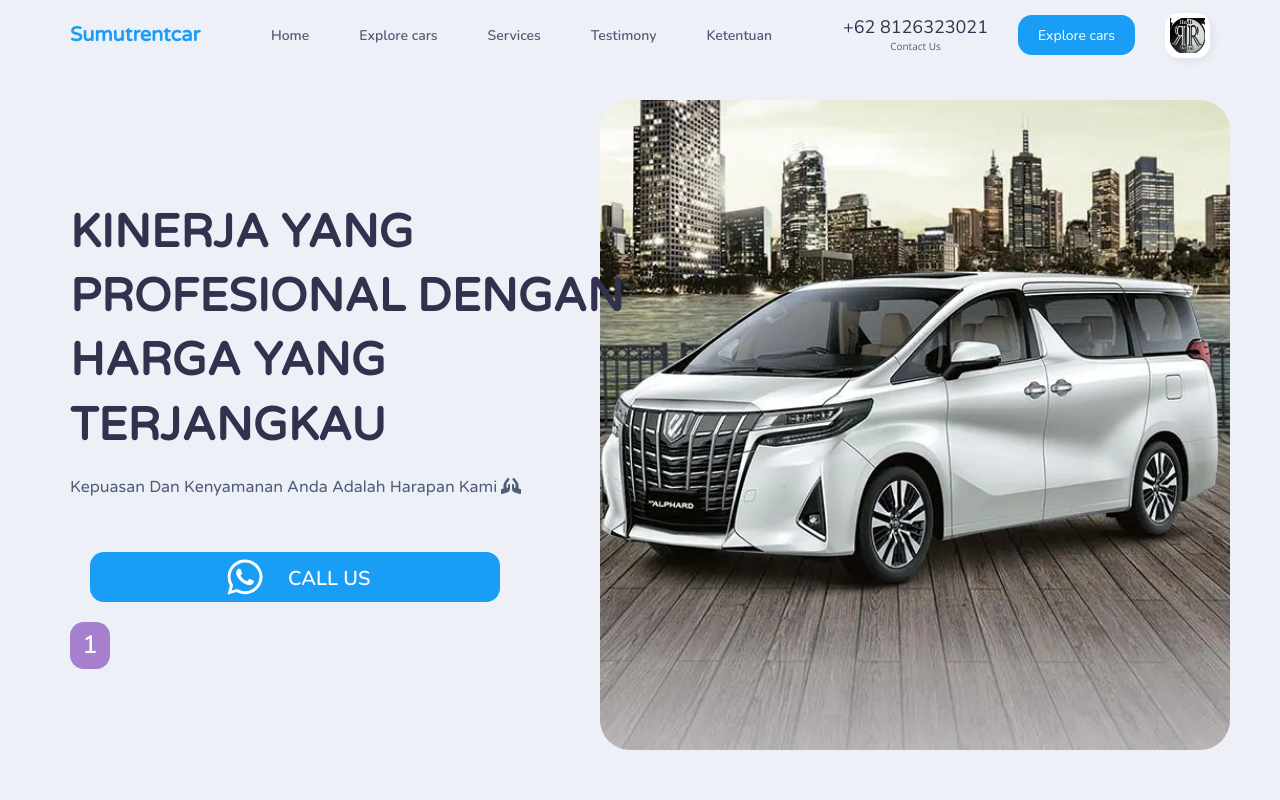
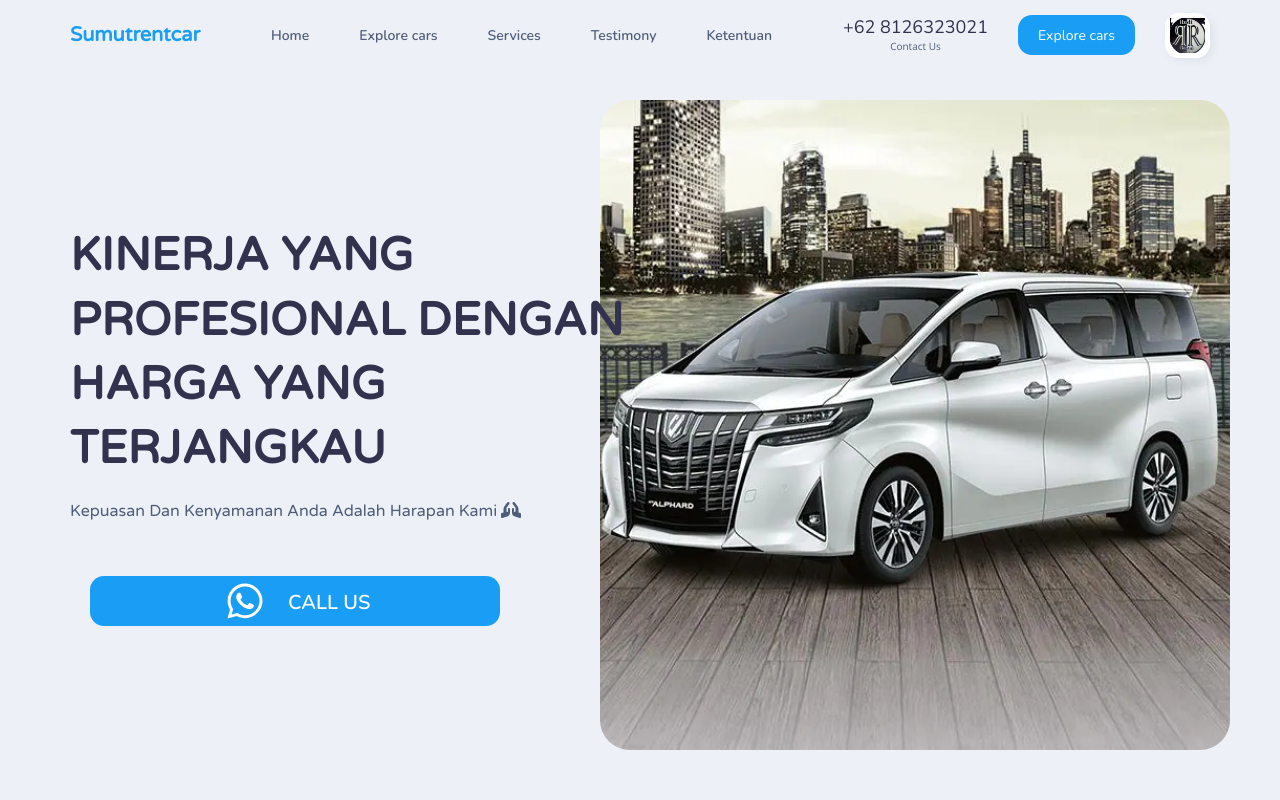
Before and after one commit to ikhsanrffli/sumutrentcar, a plain HTML site: page index.html in a window 1280 px wide. Shown: the top 800 px of the page. Drawn offline with nearby package versions, Linux system fonts and the light colour scheme; a script that the page names is missing.

Commit message:
Update index.html

```diff
--- a/index.html
+++ b/index.html
@@ -147,7 +147,7 @@
 
 
           </form>
-       <button class="btn website-counter" style="background-color:rgb(166, 128, 207);color: white;font-size: 25px;">0 0 0 0 0</button>
+
         </div>
       </section>
 
```
